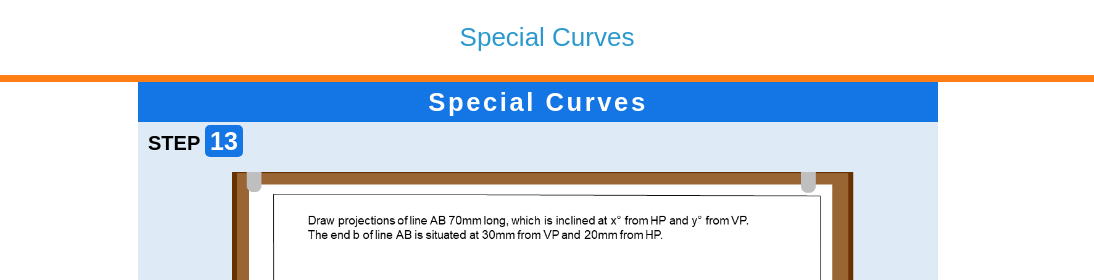
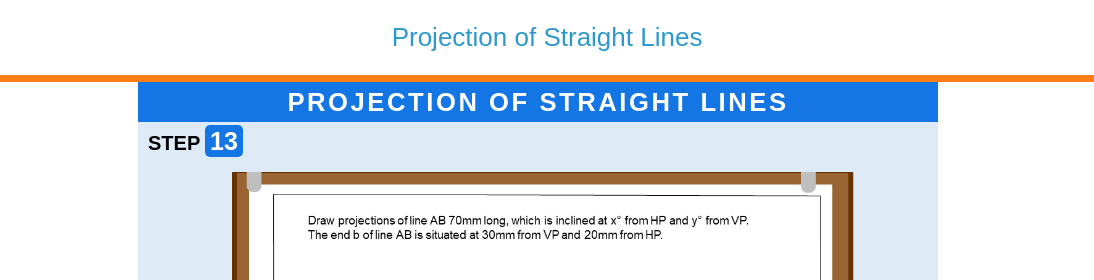
Before and after one commit to virtual-labs/exp-projection-of-straight-lines-dei, a plain HTML site: page experiment/simulation/problem4/step13.html in a window 1280 px wide. Shown: the top 280 px of the page, 102-1196 px from the left. Drawn offline with Linux system fonts and the light colour scheme.

Commit message:
Update step13.html

```diff
--- a/experiment/simulation/problem4/step13.html
+++ b/experiment/simulation/problem4/step13.html
@@ -21,7 +21,7 @@
     <div >
       <img class="logo1" src="../images\header.png" alt="vlabs logo"/>
     </div>
-  <span class="vlabs">Special Curves</span>
+  <span class="vlabs">Projection of Straight Lines</span>
     <div >
        <img class="logo2" src="../images\dei.jpg" alt="dei logo" />
     </div>
@@ -40,7 +40,7 @@
 
        <div class="hero" >
         <div id="container">
-          <h1 class="projection">Special Curves</h1>
+          <h1 class="projection">PROJECTION OF STRAIGHT LINES</h1>
             <div class="step1">
                 <div class="texts">
                     <p style="font-size: 17px; position: absolute; top:45px;left: 10px;">
```
